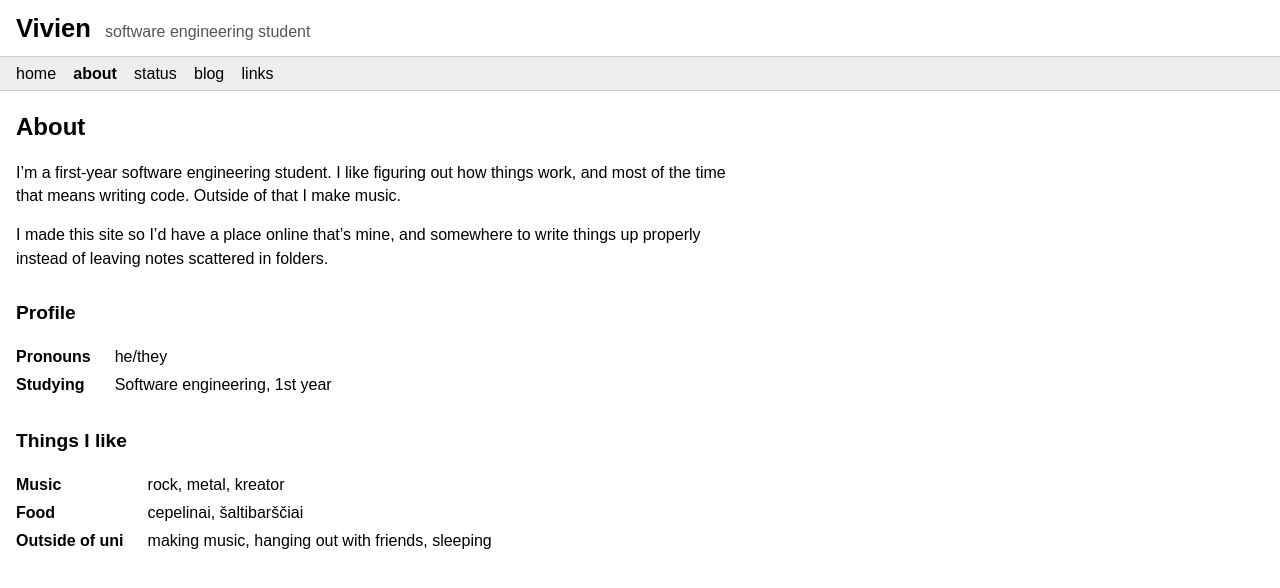
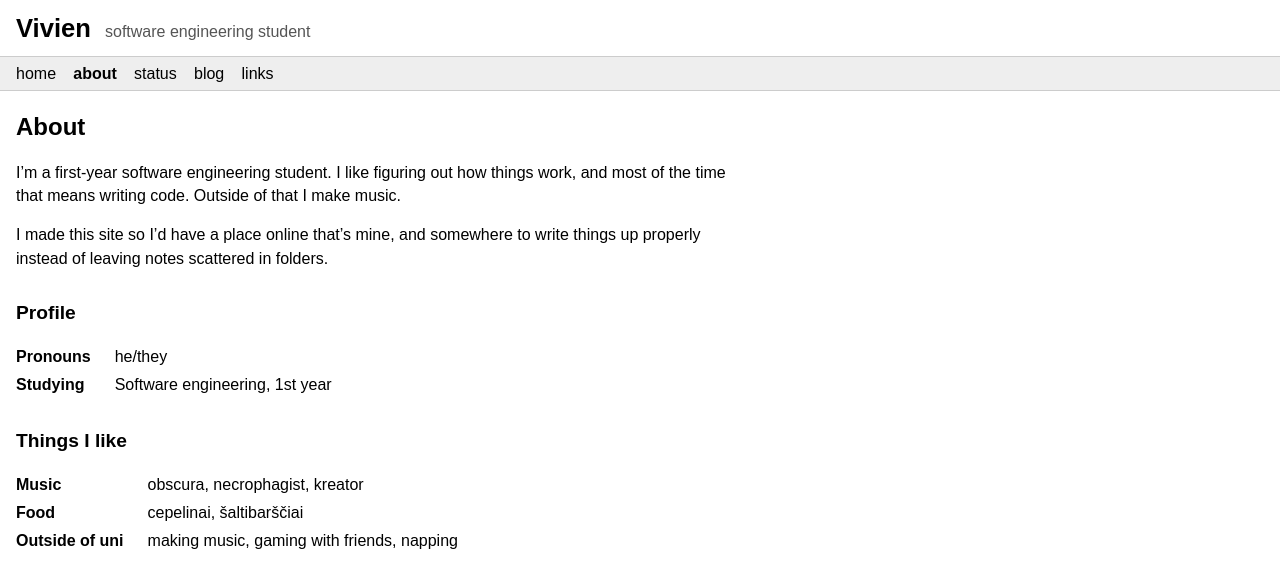
Before and after one commit to meowzerskittycat/meowzerskittycat.github.io, a Jekyll site: the page built from about.md, in a window 1280 px wide. Shown: the top 588 px of the page. Built offline with Jekyll 4.4.1, drawn with Linux system fonts in a browser that asks for light colours.

Commit message:
Update favorite music and outside activities

```diff
--- a/_data/favorites.yml
+++ b/_data/favorites.yml
@@ -1,8 +1,8 @@
 # Favorite things, shown on the about page.
 # Add, remove or rename any category.
 - category: "Music"
-  items: ["rock", "metal", "kreator"]
+  items: ["obscura", "necrophagist", "kreator"]
 - category: "Food"
   items: ["cepelinai", "šaltibarščiai"]
 - category: "Outside of uni"
-  items: ["making music", "hanging out with friends", "sleeping"]
+  items: ["making music", "gaming with friends", "napping"]
```
